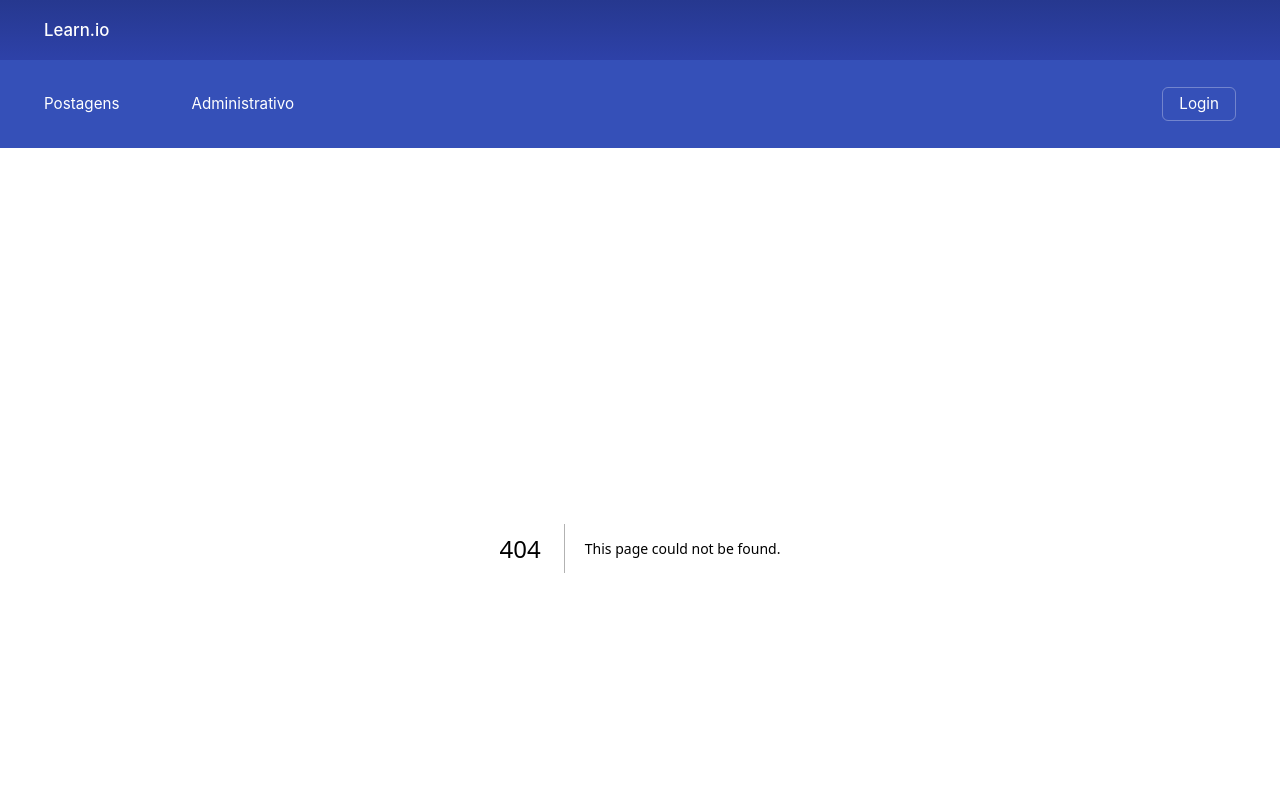
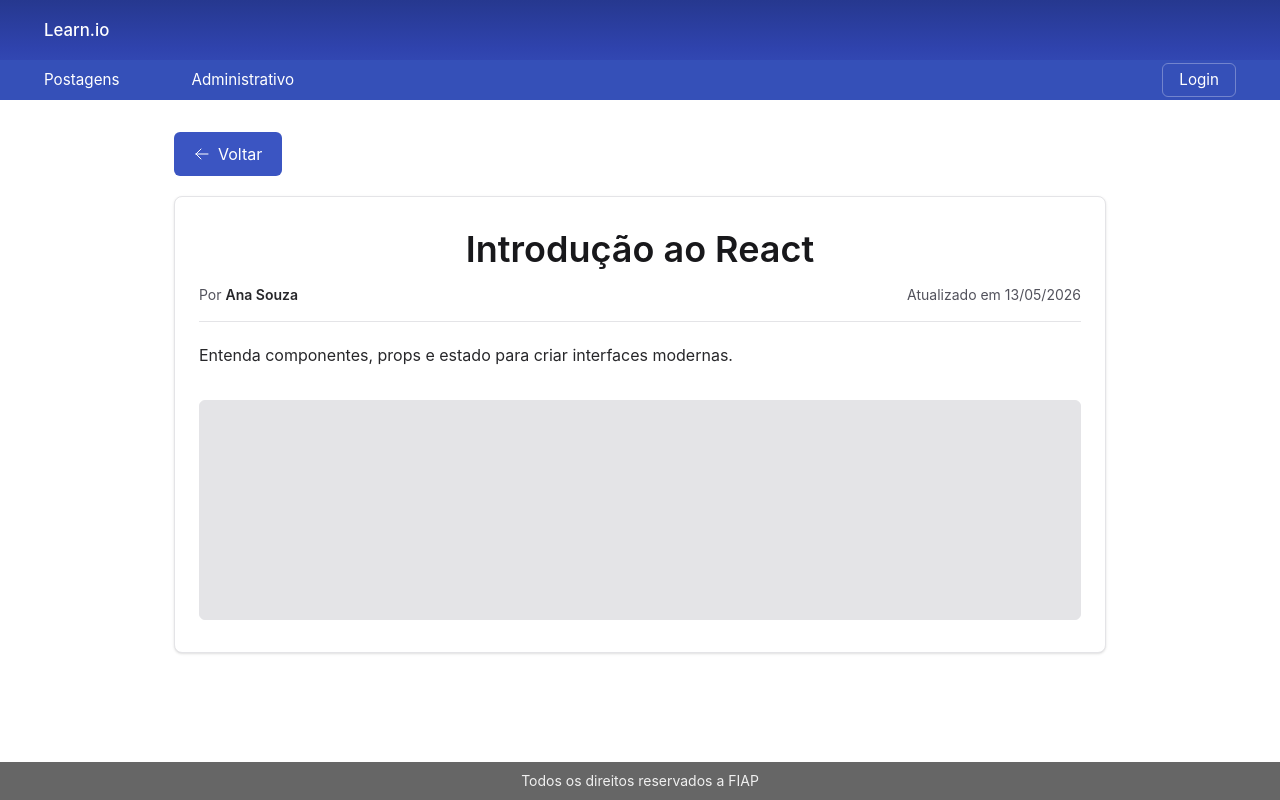
Before and after one commit to Parolina72/projeto-fiap, a Next.js app in the folder learn-io/: page /posts/1 in a window 1280 px wide. Before the commit this address had no page. Shown: the top 800 px of the page. Built offline with nearby package versions, Linux system fonts and the light colour scheme.

Commit message:
feat: tela de detalhar post por ID

```diff
--- a/learn-io/package.json
+++ b/learn-io/package.json
@@ -9,6 +9,7 @@
     "lint": "eslint"
   },
   "dependencies": {
+    "@heroicons/react": "^2.2.0",
     "next": "16.2.4",
     "react": "19.2.4",
     "react-dom": "19.2.4"
--- a/learn-io/src/app/globals.css
+++ b/learn-io/src/app/globals.css
@@ -23,7 +23,7 @@
 
 @media (prefers-color-scheme: dark) {
   :root {
-    --background: #0a0a0a;
+    --background: #383838;
     --foreground: #ededed;
   }
 }
--- a/learn-io/src/app/page.tsx
+++ b/learn-io/src/app/page.tsx
@@ -1,4 +1,5 @@
 import { posts } from "@/shared/data/posts";
+import Link from "next/link";
 
 type HomePageProps = {
   searchParams?: Promise<{
@@ -48,7 +49,14 @@ export default async function Home({ searchParams }: HomePageProps) {
           <ul className="m-0 list-none space-y-4 p-0">
             {filteredPosts.map((post) => (
               <li key={post.id} className="rounded-lg border border-zinc-200 bg-white p-5 shadow-sm">
-                <h3 className="m-0 text-xl font-semibold text-zinc-900">{post.title}</h3>
+                <h3 className="m-0 text-xl font-semibold">
+                  <Link
+                    href={`/posts/${post.id}`}
+                    className="rounded-sm text-background-azul-real-vibrante no-underline hover:underline focus:outline-none focus-visible:ring-2 focus-visible:ring-background-azul-real-vibrante/40"
+                  >
+                    {post.title}
+                  </Link>
+                </h3>
                 <p className="mb-2 mt-1 text-sm text-zinc-600">
                   Autor: <strong>{post.author}</strong>
                 </p>
--- /dev/null
+++ b/learn-io/src/app/posts/[id]/PostDetailPage.tsx
@@ -0,0 +1,42 @@
+import Link from "next/link";
+import { notFound } from "next/navigation";
+import { ArrowLeftIcon } from "@heroicons/react/24/outline";
+import { DetailPost } from "@/shared/components/detail-post";
+import { posts } from "@/shared/data/posts";
+
+type PostDetailPageProps = {
+  params: Promise<{
+    id: string;
+  }>;
+};
+
+export default async function PostDetailPage({ params }: PostDetailPageProps) {
+  const { id } = await params;
+  const postId = Number(id);
+
+  if (!Number.isFinite(postId)) {
+    notFound();
+  }
+
+  const post = posts.find((item) => item.id === postId);
+
+  if (!post) {
+    notFound();
+  }
+
+  return (
+    <main className="mx-auto w-full max-w-[980px] px-6 py-8">
+      <div className="mb-5">
+        <Link
+          href="/"
+          className="inline-flex h-11 items-center gap-2 rounded-md bg-background-azul-real-vibrante px-5 text-white no-underline transition-opacity hover:opacity-90"
+        >
+          <ArrowLeftIcon className="h-4 w-4" />
+          Voltar
+        </Link>
+      </div>
+
+      <DetailPost post={post} updatedAt={new Date().toISOString()} />
+    </main>
+  );
+}
--- /dev/null
+++ b/learn-io/src/app/posts/[id]/page.tsx
@@ -0,0 +1 @@
+export { default } from "./PostDetailPage";
--- /dev/null
+++ b/learn-io/src/shared/components/detail-post/DetailPost.tsx
@@ -0,0 +1,60 @@
+import type { Post } from "@/shared/data/posts";
+
+type DetailPostProps = {
+  post: Post;
+  updatedAt?: string | Date;
+};
+
+function formatUpdatedAt(value?: string | Date) {
+  if (!value) {
+    return new Date().toLocaleDateString("pt-BR");
+  }
+
+  const date = typeof value === "string" ? new Date(value) : value;
+
+  if (Number.isNaN(date.getTime())) {
+    return new Date().toLocaleDateString("pt-BR");
+  }
+
+  return date.toLocaleDateString("pt-BR");
+}
+
+export function DetailPost({ post, updatedAt }: DetailPostProps) {
+  const paragraphs = post.body
+    .split(/\n\s*\n/g)
+    .map((paragraph) => paragraph.trim())
+    .filter(Boolean);
+
+  const bodyParagraphs = paragraphs.length > 0 ? paragraphs : [post.body];
+
+  return (
+    <article className="rounded-lg border border-zinc-200 bg-white px-6 py-8 shadow-sm">
+      <header className="mb-5">
+        <h1 className="m-0 text-center text-3xl font-semibold text-zinc-900 sm:text-4xl">
+          {post.title}
+        </h1>
+
+        <div className="mt-4 flex flex-col gap-2 border-b border-zinc-200 pb-4 text-sm text-zinc-600 sm:flex-row sm:items-center sm:justify-between">
+          <p className="m-0">
+            Por <span className="font-semibold text-zinc-800">{post.author}</span>
+          </p>
+
+          <p className="m-0">Atualizado em {formatUpdatedAt(updatedAt)}</p>
+        </div>
+      </header>
+
+      <section aria-label="Conteúdo do post" className="space-y-5">
+        {bodyParagraphs.map((paragraph, index) => (
+          <p key={`${post.id}-${index}`} className="m-0 text-base leading-relaxed text-zinc-800">
+            {paragraph}
+          </p>
+        ))}
+
+        <div
+          aria-hidden="true"
+          className="mt-8 h-[220px] w-full rounded-md border border-zinc-200 bg-zinc-200"
+        />
+      </section>
+    </article>
+  );
+}
--- /dev/null
+++ b/learn-io/src/shared/components/detail-post/index.ts
@@ -0,0 +1 @@
+export { DetailPost } from "./DetailPost";
--- a/learn-io/src/shared/components/header/Header.tsx
+++ b/learn-io/src/shared/components/header/Header.tsx
@@ -8,8 +8,8 @@ export function Header({ title = "Learn.io" }: HeaderProps) {
       <div className='flex items-center h-[60px] m-auto max-w-[1440px] px-11'>
         <h1 className='m-0 text-white text-[1.05rem] leading-none font-medium'>{title}</h1>
       </div>
-      <nav className='w-full bg-background-azul-escuro-vibrante bg-[linear-gradiente(180deg, #3148a9_0%, #3853bc_52%, #4361cb_100% )]' aria-label="Navegacao principal">
-        <div className='flex items-center gap-[72px] h-10 m-auto max-w-[1440px] p-11'>
+      <nav className='w-full bg-background-azul-escuro-vibrante bg-[linear-gradient(180deg, #3148a9_0%, #3853bc_52%, #4361cb_100% )]' aria-label="Navegacao principal">
+        <div className='flex items-center gap-[72px] h-10 m-auto max-w-[1440px] px-11'>
           <a href="#" className='text-white cursor-pointer text-[0.95rem] leading-none no-underline'>
             Postagens
           </a>
```
Also changed, not shown: 1 other file (tests, documents, lock files or other folders).
